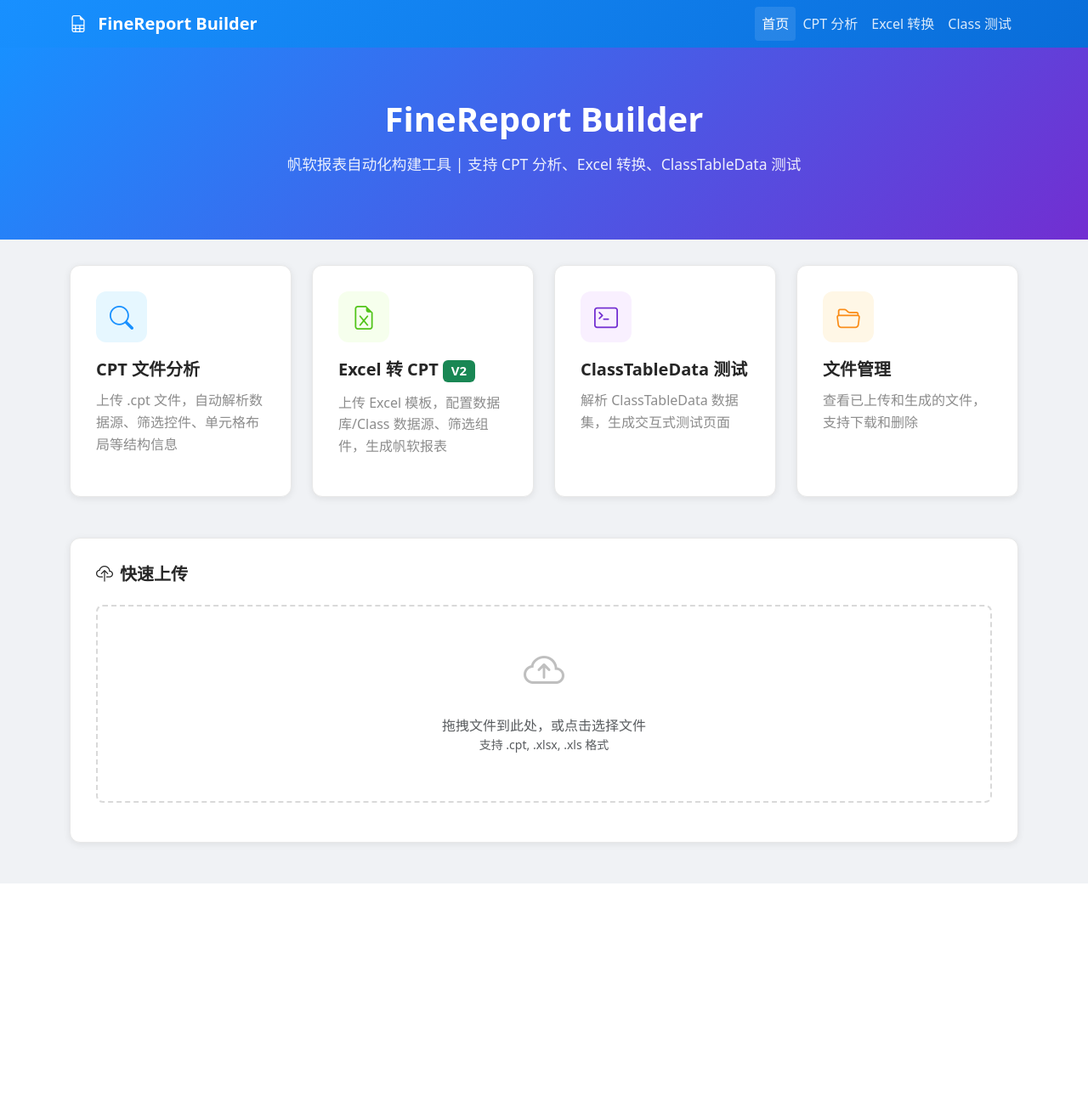
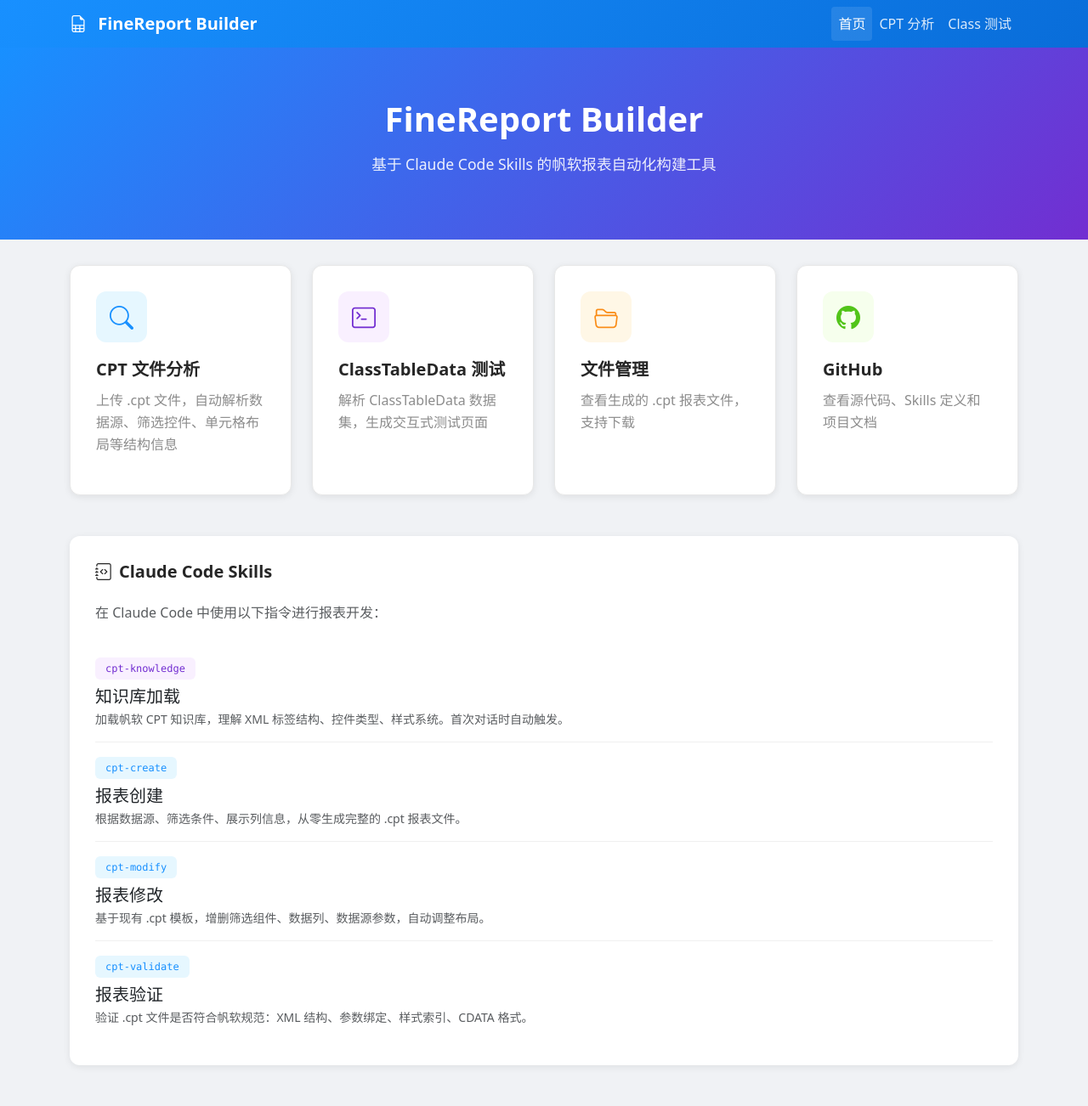
Before and after one commit to shangguanyongsheng/fineReport-builder, a Flask app: page / in a window 1280 px wide. Shown: the whole page at 85% size. Before the commit the page ends 1040 px from the top, so only its background shows below. Run offline with Flask 3, Linux system fonts and the light colour scheme; some libraries are stand-ins or nearby versions.

Commit message:
refactor: 优化 Web 界面和 README，匹配 Skills 架构
- 重写 README.md：从 Agent 文档改为 Skills 架构说明
- 更新 index.html：移除 Excel 相关卡片，展示 Skills 列表
- 更新 cpt_analyze.html：移除 Excel 导航，简化分析结果展示
- 更新 class_test.html：改为前端传递 class_data，不再依赖上传文件持久化
- 修复 web/app.py：补回缺失的 /api/analyze/cpt 和 /api/class-test/generate 接口

Co-Authored-By: Claude Opus 4.7 <noreply@anthropic.com>

```diff
--- a/web/app.py
+++ b/web/app.py
@@ -8,6 +8,7 @@ import os
 import json
 import re
 from pathlib import Path
+import tempfile
 from datetime import datetime
 
 # 项目根目录
@@ -15,7 +16,7 @@ PROJECT_ROOT = Path(__file__).parent.parent
 os.sys.path.insert(0, str(PROJECT_ROOT))
 
 from parsers.cpt_parser import CPTParser
-from parsers.class_table_data import ClassTableDataParser
+from parsers.class_table_data import ClassTableDataParser, ClassTableDataDefinition, ClassParameter
 
 app = Flask(__name__)
 CORS(app)
@@ -48,6 +49,95 @@ def class_test_page():
 
 
 # ============ API 接口 ============
+
+@app.route('/api/analyze/cpt', methods=['POST'])
+def analyze_cpt():
+    """分析 .cpt 文件"""
+    if 'file' not in request.files:
+        return jsonify({'error': '没有上传文件'}), 400
+
+    file = request.files['file']
+    if file.filename == '' or not file.filename.endswith('.cpt'):
+        return jsonify({'error': '请上传 .cpt 文件'}), 400
+
+    with tempfile.NamedTemporaryFile(suffix='.cpt', delete=False) as tmp:
+        file.save(tmp)
+        tmp_path = tmp.name
+
+    try:
+        parser = CPTParser()
+        structure = parser.parse(tmp_path)
+        summary = parser.to_summary(structure)
+
+        class_parser = ClassTableDataParser()
+        class_definitions = class_parser.parse_from_cpt(tmp_path)
+
+        return jsonify({
+            'success': True,
+            'filename': file.filename,
+            'summary': summary,
+            'class_table_data': [
+                {
+                    'name': d.name,
+                    'class_name': d.class_name,
+                    'parameters': [
+                        {'name': p.name, 'default_value': p.default_value, 'type': p.infer_type()}
+                        for p in d.parameters
+                    ]
+                }
+                for d in class_definitions
+            ],
+            'raw_structure': {
+                'title': structure.title,
+                'table_data_count': len(structure.table_data_list),
+                'widget_controls_count': len(structure.widget_controls),
+                'cell_elements_count': len(structure.cell_elements),
+            }
+        })
+    finally:
+        os.unlink(tmp_path)
+
+
+@app.route('/api/class-test/generate', methods=['POST'])
+def generate_class_test():
+    """生成 ClassTableData 测试页面"""
+    data = request.json
+    class_data = data.get('class_data', [])
+    api_endpoint = data.get('api_endpoint', '')
+
+    if not class_data:
+        return jsonify({'error': '缺少 class_data 参数'}), 400
+
+    try:
+        class_parser = ClassTableDataParser()
+        # 从 JSON 重建定义对象
+        definitions = []
+        for item in class_data:
+            params = [
+                ClassParameter(name=p['name'], default_value=p.get('default_value', ''),
+                               description=p.get('description', ''))
+                for p in item.get('parameters', [])
+            ]
+            definitions.append(ClassTableDataDefinition(
+                name=item['name'], class_name=item['class_name'], parameters=params
+            ))
+
+        html = class_parser.to_browser_html(definitions, api_endpoint)
+        output_filename = 'class_test_' + datetime.now().strftime('%Y%m%d_%H%M%S') + '.html'
+        output_path = OUTPUT_FOLDER / output_filename
+        with open(output_path, 'w', encoding='utf-8') as f:
+            f.write(html)
+
+        return jsonify({
+            'success': True,
+            'output_file': output_filename,
+            'view_url': f'/api/view/{output_filename}',
+            'download_url': f'/api/download/{output_filename}',
+            'data_sources': [{'name': d.name, 'class_name': d.class_name} for d in definitions]
+        })
+    except Exception as e:
+        return jsonify({'error': str(e)}), 500
+
 
 @app.route('/api/download/<filename>')
 def download_file(filename):
--- a/web/templates/index.html
+++ b/web/templates/index.html
@@ -60,31 +60,12 @@
         .feature-title { font-size: 1.25rem; font-weight: 600; color: #262626; margin-bottom: 12px; }
         .feature-desc { color: #8c8c8c; line-height: 1.6; }
 
-        .btn-primary { background: var(--primary-color); border-color: var(--primary-color); }
-        .btn-primary:hover { background: #40a9ff; border-color: #40a9ff; }
-
-        .upload-zone {
-            border: 2px dashed #d9d9d9;
-            border-radius: 8px;
-            padding: 40px;
-            text-align: center;
-            cursor: pointer;
-            transition: all 0.3s;
-        }
-        .upload-zone:hover { border-color: var(--primary-color); background: #fafafa; }
-        .upload-zone.dragover { border-color: var(--primary-color); background: #e6f7ff; }
-
-        .result-card {
-            background: white;
-            border-radius: 8px;
-            padding: 20px;
-            margin-top: 20px;
-        }
-
-        .tag { display: inline-block; padding: 2px 8px; border-radius: 4px; font-size: 12px; margin: 2px; }
-        .tag-blue { background: #e6f7ff; color: #1890ff; }
-        .tag-green { background: #f6ffed; color: #52c41a; }
-        .tag-purple { background: #f9f0ff; color: #722ed1; }
+        .skill-list { background: white; border-radius: 12px; padding: 30px; box-shadow: 0 2px 8px rgba(0,0,0,0.08); }
+        .skill-item { display: flex; align-items: flex-start; padding: 16px 0; border-bottom: 1px solid #f0f0f0; }
+        .skill-item:last-child { border-bottom: none; }
+        .skill-badge { display: inline-block; padding: 4px 12px; border-radius: 6px; font-size: 12px; font-weight: 500; }
+        .skill-badge.tool { background: #e6f7ff; color: #1890ff; }
+        .skill-badge.ref { background: #f9f0ff; color: #722ed1; }
     </style>
 </head>
 <body>
@@ -102,7 +83,6 @@
                 <ul class="navbar-nav ms-auto">
                     <li class="nav-item"><a class="nav-link active" href="/">首页</a></li>
                     <li class="nav-item"><a class="nav-link" href="/cpt-analyze">CPT 分析</a></li>
-                    <li class="nav-item"><a class="nav-link" href="/excel-convert">Excel 转换</a></li>
                     <li class="nav-item"><a class="nav-link" href="/class-test">Class 测试</a></li>
                 </ul>
             </div>
@@ -113,13 +93,13 @@
     <section class="hero-section">
         <div class="container text-center">
             <h1 class="hero-title">FineReport Builder</h1>
-            <p class="hero-desc">帆软报表自动化构建工具 | 支持 CPT 分析、Excel 转换、ClassTableData 测试</p>
+            <p class="hero-desc">基于 Claude Code Skills 的帆软报表自动化构建工具</p>
         </div>
     </section>
 
     <!-- 功能卡片 -->
     <section class="container pb-5">
-        <div class="row g-4">
+        <div class="row g-4 mb-5">
             <!-- CPT 分析 -->
             <div class="col-md-6 col-lg-3">
                 <a href="/cpt-analyze" class="text-decoration-none">
@@ -129,19 +109,6 @@
                         </div>
                         <h3 class="feature-title">CPT 文件分析</h3>
                         <p class="feature-desc">上传 .cpt 文件，自动解析数据源、筛选控件、单元格布局等结构信息</p>
-                    </div>
-                </a>
-            </div>
-
-            <!-- Excel 转换 V2 -->
-            <div class="col-md-6 col-lg-3">
-                <a href="/excel-convert-v2" class="text-decoration-none">
-                    <div class="feature-card">
-                        <div class="feature-icon green">
-                            <i class="bi bi-file-earmark-excel"></i>
-                        </div>
-                        <h3 class="feature-title">Excel 转 CPT <span class="badge bg-success">V2</span></h3>
-                        <p class="feature-desc">上传 Excel 模板，配置数据库/Class 数据源、筛选组件，生成帆软报表</p>
                     </div>
                 </a>
             </div>
@@ -167,24 +134,63 @@
                             <i class="bi bi-folder2-open"></i>
                         </div>
                         <h3 class="feature-title">文件管理</h3>
-                        <p class="feature-desc">查看已上传和生成的文件，支持下载和删除</p>
+                        <p class="feature-desc">查看生成的 .cpt 报表文件，支持下载</p>
+                    </div>
+                </a>
+            </div>
+
+            <!-- Skills 文档 -->
+            <div class="col-md-6 col-lg-3">
+                <a href="https://github.com/shangguanyongsheng/fineReport-builder" class="text-decoration-none" target="_blank">
+                    <div class="feature-card">
+                        <div class="feature-icon green">
+                            <i class="bi bi-github"></i>
+                        </div>
+                        <h3 class="feature-title">GitHub</h3>
+                        <p class="feature-desc">查看源代码、Skills 定义和项目文档</p>
                     </div>
                 </a>
             </div>
         </div>
 
-        <!-- 快速上传 -->
-        <div class="row mt-5">
+        <!-- Skills 列表 -->
+        <div class="row">
             <div class="col-12">
-                <div class="feature-card">
-                    <h3 class="feature-title mb-4"><i class="bi bi-cloud-upload me-2"></i>快速上传</h3>
-                    <div class="upload-zone" id="quickUploadZone">
-                        <i class="bi bi-cloud-arrow-up" style="font-size: 48px; color: #bfbfbf;"></i>
-                        <p class="mt-3 mb-0 text-muted">拖拽文件到此处，或点击选择文件</p>
-                        <p class="small text-muted">支持 .cpt, .xlsx, .xls 格式</p>
-                        <input type="file" id="quickUploadInput" accept=".cpt,.xlsx,.xls" style="display: none;">
+                <div class="skill-list">
+                    <h3 class="feature-title mb-4"><i class="bi bi-journal-code me-2"></i>Claude Code Skills</h3>
+                    <p class="text-muted mb-4">在 Claude Code 中使用以下指令进行报表开发：</p>
+
+                    <div class="skill-item">
+                        <div>
+                            <code class="skill-badge ref">cpt-knowledge</code>
+                            <h5 class="mt-2 mb-1">知识库加载</h5>
+                            <p class="text-muted mb-0 small">加载帆软 CPT 知识库，理解 XML 标签结构、控件类型、样式系统。首次对话时自动触发。</p>
+                        </div>
                     </div>
-                    <div id="quickUploadResult" class="mt-3"></div>
+
+                    <div class="skill-item">
+                        <div>
+                            <code class="skill-badge tool">cpt-create</code>
+                            <h5 class="mt-2 mb-1">报表创建</h5>
+                            <p class="text-muted mb-0 small">根据数据源、筛选条件、展示列信息，从零生成完整的 .cpt 报表文件。</p>
+                        </div>
+                    </div>
+
+                    <div class="skill-item">
+                        <div>
+                            <code class="skill-badge tool">cpt-modify</code>
+                            <h5 class="mt-2 mb-1">报表修改</h5>
+                            <p class="text-muted mb-0 small">基于现有 .cpt 模板，增删筛选组件、数据列、数据源参数，自动调整布局。</p>
+                        </div>
+                    </div>
+
+                    <div class="skill-item">
+                        <div>
+                            <code class="skill-badge tool">cpt-validate</code>
+                            <h5 class="mt-2 mb-1">报表验证</h5>
+                            <p class="text-muted mb-0 small">验证 .cpt 文件是否符合帆软规范：XML 结构、参数绑定、样式索引、CDATA 格式。</p>
+                        </div>
+                    </div>
                 </div>
             </div>
         </div>
@@ -199,7 +205,6 @@
                     <button type="button" class="btn-close" data-bs-dismiss="modal"></button>
                 </div>
                 <div class="modal-body" id="filesModalBody">
-                    <!-- 动态加载 -->
                 </div>
             </div>
         </div>
@@ -207,98 +212,24 @@
 
     <script src="https://cdn.jsdelivr.net/npm/bootstrap@5.3.0/dist/js/bootstrap.bundle.min.js"></script>
     <script>
-        // 快速上传
-        const uploadZone = document.getElementById('quickUploadZone');
-        const uploadInput = document.getElementById('quickUploadInput');
-
-        uploadZone.addEventListener('click', () => uploadInput.click());
-
-        uploadZone.addEventListener('dragover', (e) => {
-            e.preventDefault();
-            uploadZone.classList.add('dragover');
-        });
-
-        uploadZone.addEventListener('dragleave', () => {
-            uploadZone.classList.remove('dragover');
-        });
-
-        uploadZone.addEventListener('drop', (e) => {
-            e.preventDefault();
-            uploadZone.classList.remove('dragover');
-            handleFiles(e.dataTransfer.files);
-        });
-
-        uploadInput.addEventListener('change', (e) => {
-            handleFiles(e.target.files);
-        });
-
-        function handleFiles(files) {
-            if (files.length === 0) return;
-
-            const file = files[0];
-            const ext = file.name.split('.').pop().toLowerCase();
-
-            const resultDiv = document.getElementById('quickUploadResult');
-            resultDiv.innerHTML = '<div class="alert alert-info">正在处理...</div>';
-
-            const formData = new FormData();
-            formData.append('file', file);
-
-            let apiUrl = '';
-            if (ext === 'cpt') {
-                apiUrl = '/api/analyze/cpt';
-            } else if (ext === 'xlsx' || ext === 'xls') {
-                apiUrl = '/api/analyze/excel';
-            } else {
-                resultDiv.innerHTML = '<div class="alert alert-danger">不支持的文件格式</div>';
-                return;
-            }
-
-            fetch(apiUrl, {
-                method: 'POST',
-                body: formData
-            })
-            .then(r => r.json())
-            .then(data => {
-                if (data.error) {
-                    resultDiv.innerHTML = `<div class="alert alert-danger">${data.error}</div>`;
-                    return;
-                }
-
-                let html = `<div class="alert alert-success">✅ 解析成功</div>`;
-                html += `<pre class="bg-light p-3 rounded">${JSON.stringify(data, null, 2)}</pre>`;
-                resultDiv.innerHTML = html;
-            })
-            .catch(err => {
-                resultDiv.innerHTML = `<div class="alert alert-danger">请求失败: ${err}</div>`;
-            });
-        }
-
-        // 显示文件列表
         function showFiles() {
             fetch('/api/list/files')
                 .then(r => r.json())
                 .then(data => {
-                    let html = '<div class="row"><div class="col-md-6"><h6>已上传文件</h6><ul class="list-group">';
-                    data.uploads.forEach(f => {
-                        html += `<li class="list-group-item d-flex justify-content-between">
-                            <span>${f.name}</span>
-                            <small class="text-muted">${formatSize(f.size)}</small>
-                        </li>`;
-                    });
-                    if (data.uploads.length === 0) html += '<li class="list-group-item text-muted">暂无文件</li>';
-                    html += '</ul></div><div class="col-md-6"><h6>输出文件</h6><ul class="list-group">';
+                    let html = '<h6>生成的报表文件</h6><ul class="list-group">';
                     data.outputs.forEach(f => {
-                        html += `<li class="list-group-item d-flex justify-content-between">
-                            <span>${f.name}</span>
+                        html += `<li class="list-group-item d-flex justify-content-between align-items-center">
                             <div>
-                                <a href="/api/download/${f.name}" class="btn btn-sm btn-outline-primary">下载</a>
+                                <span>${f.name}</span>
+                                <br><small class="text-muted">${formatSize(f.size)} · ${new Date(f.time).toLocaleString()}</small>
                             </div>
+                            <a href="/api/download/${f.name}" class="btn btn-sm btn-outline-primary">
+                                <i class="bi bi-download"></i> 下载
+                            </a>
                         </li>`;
                     });
                     if (data.outputs.length === 0) html += '<li class="list-group-item text-muted">暂无文件</li>';
-                    html += '</ul></div></div>';
-
+                    html += '</ul>';
                     document.getElementById('filesModalBody').innerHTML = html;
                     new bootstrap.Modal(document.getElementById('filesModal')).show();
                 });
```
Also changed, not shown: web/templates/class_test.html (+6 -15 lines), web/templates/cpt_analyze.html (+8 -23 lines), README.md.
